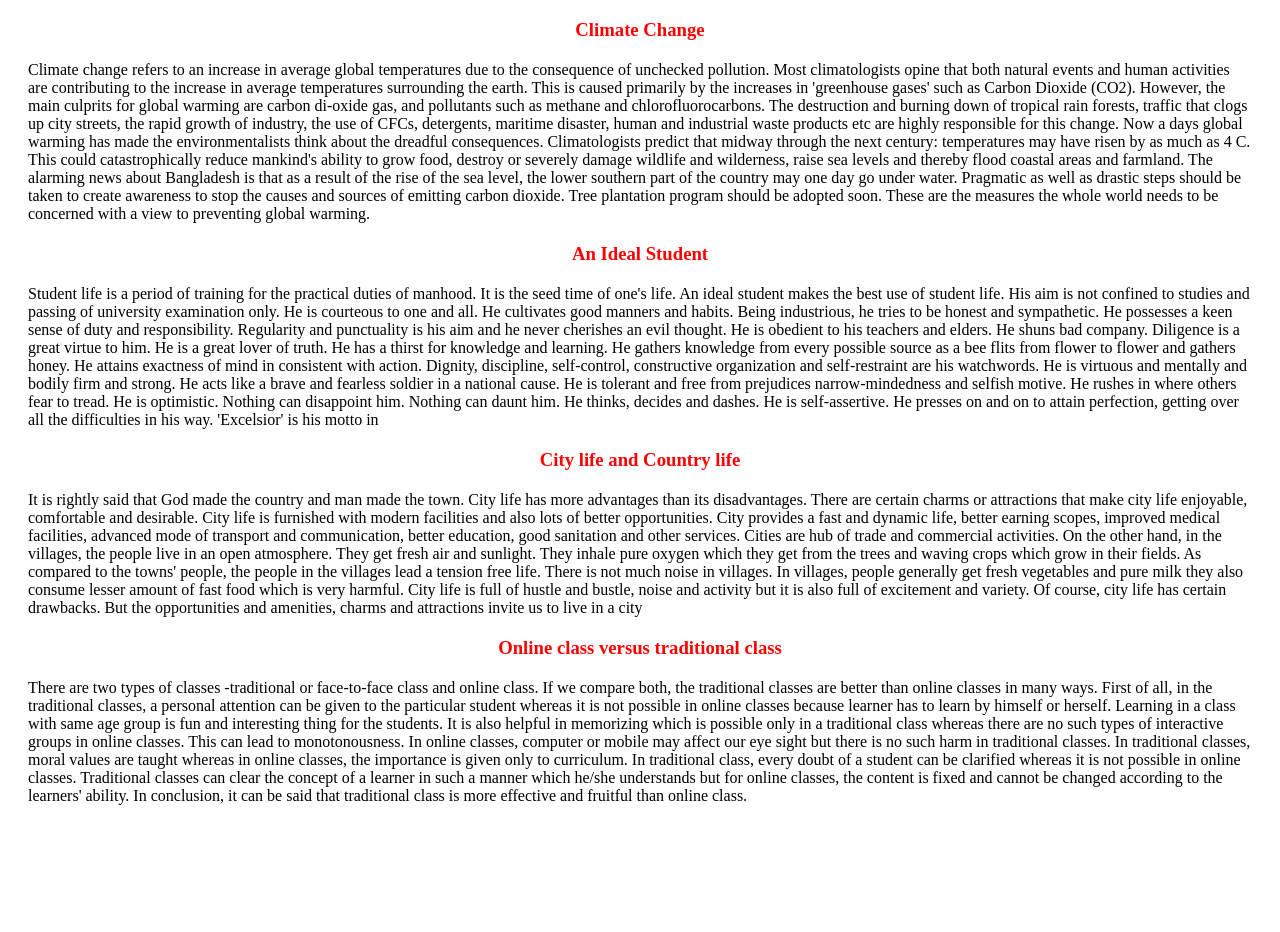
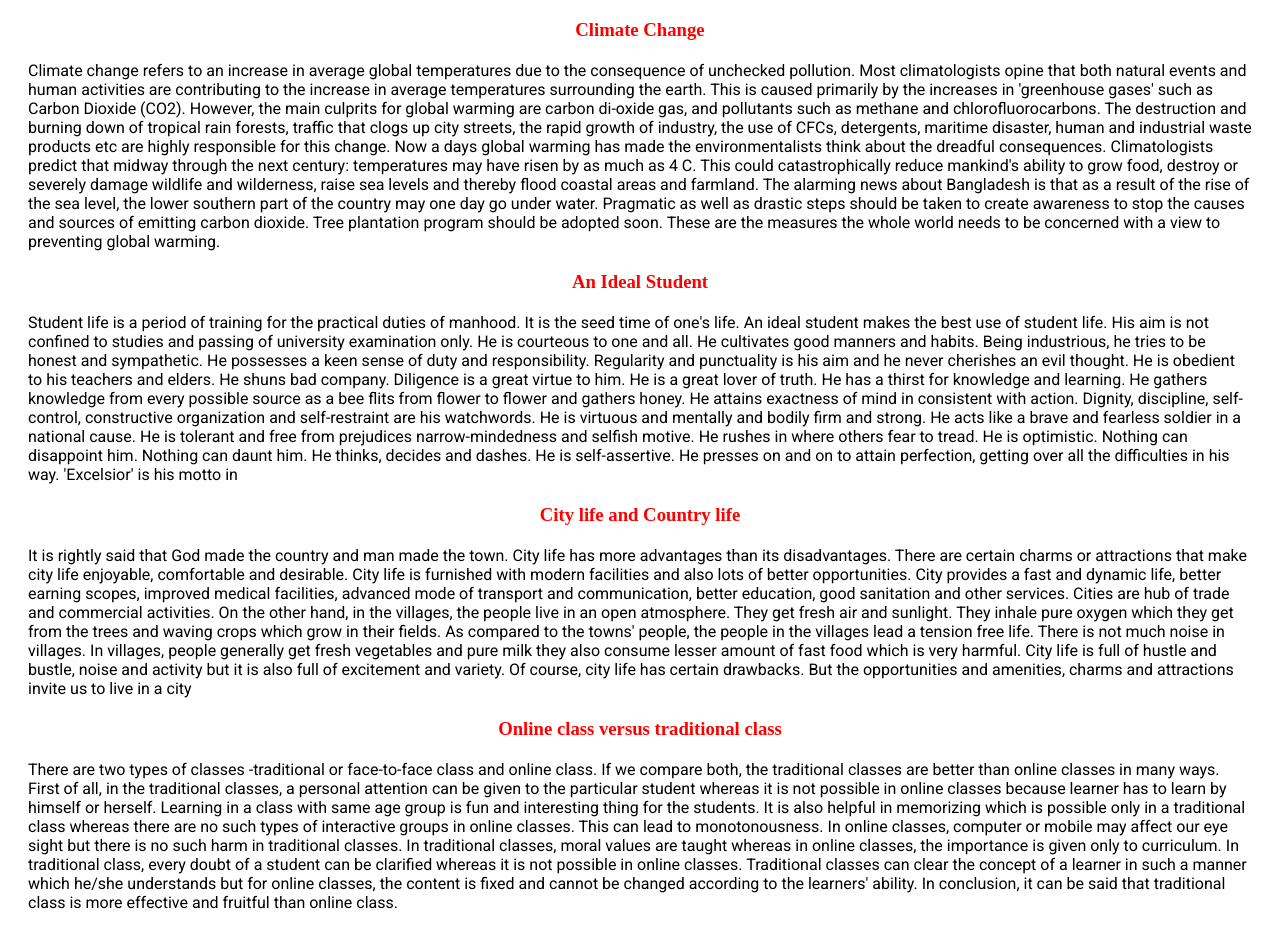
Before and after one commit to mdrijoanmaruf/paragraphs-in-course, a plain HTML site: page index.html in a window 1280 px wide. Before the commit the page ends 825 px from the top, so only its background shows below. Drawn offline with Linux system fonts and the light colour scheme.

Commit message:
Update style.css

```diff
--- a/style.css
+++ b/style.css
@@ -1,7 +1,11 @@
+@import url('https://fonts.googleapis.com/css2?family=PT+Serif&family=Roboto&display=swap');
+
 h3{
   text-align: center;
   color: #FF0000
 }
 p{
   margin: 20px;
+  font-family: 'PT Serif', serif;
+font-family: 'Roboto', sans-serif;
 }
```
